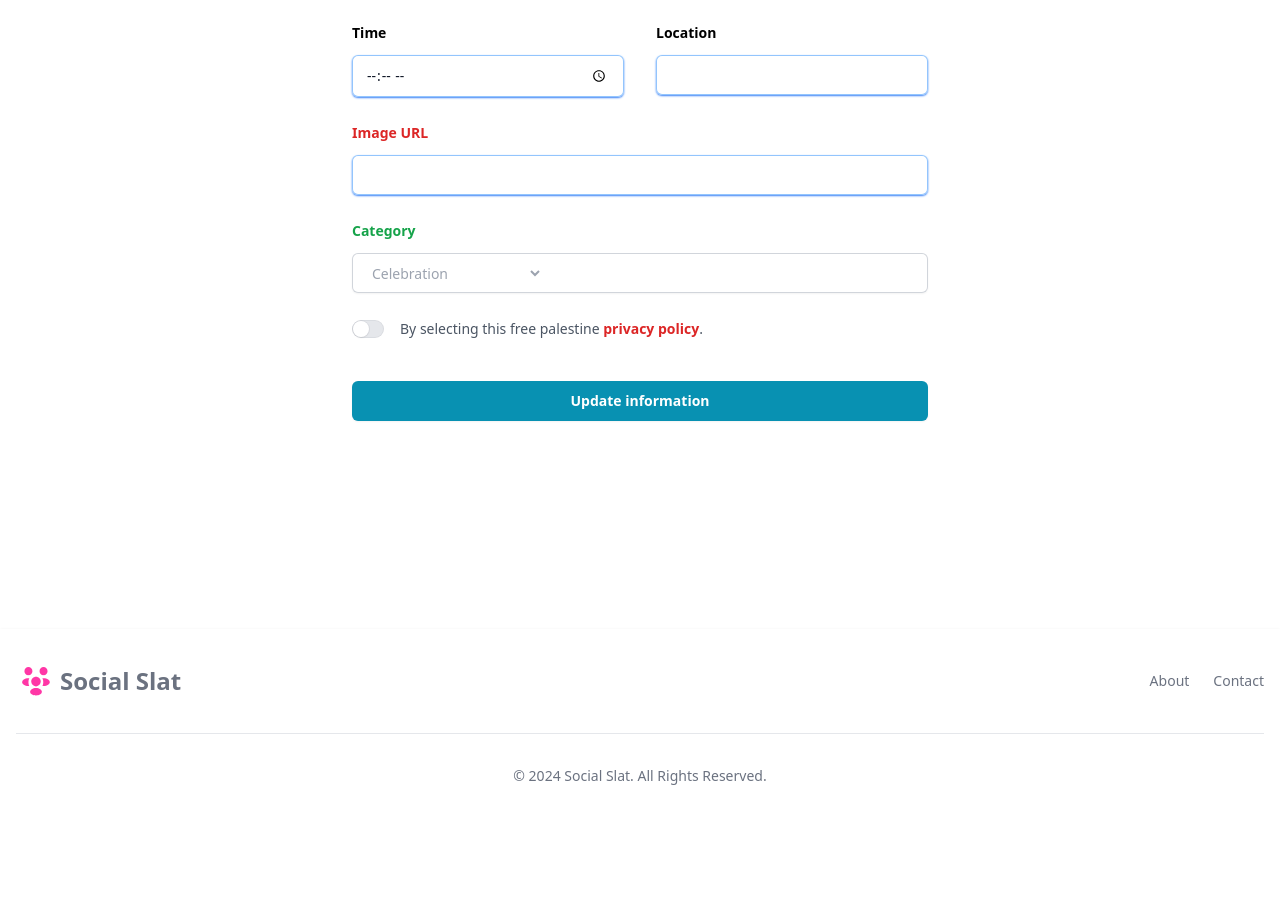
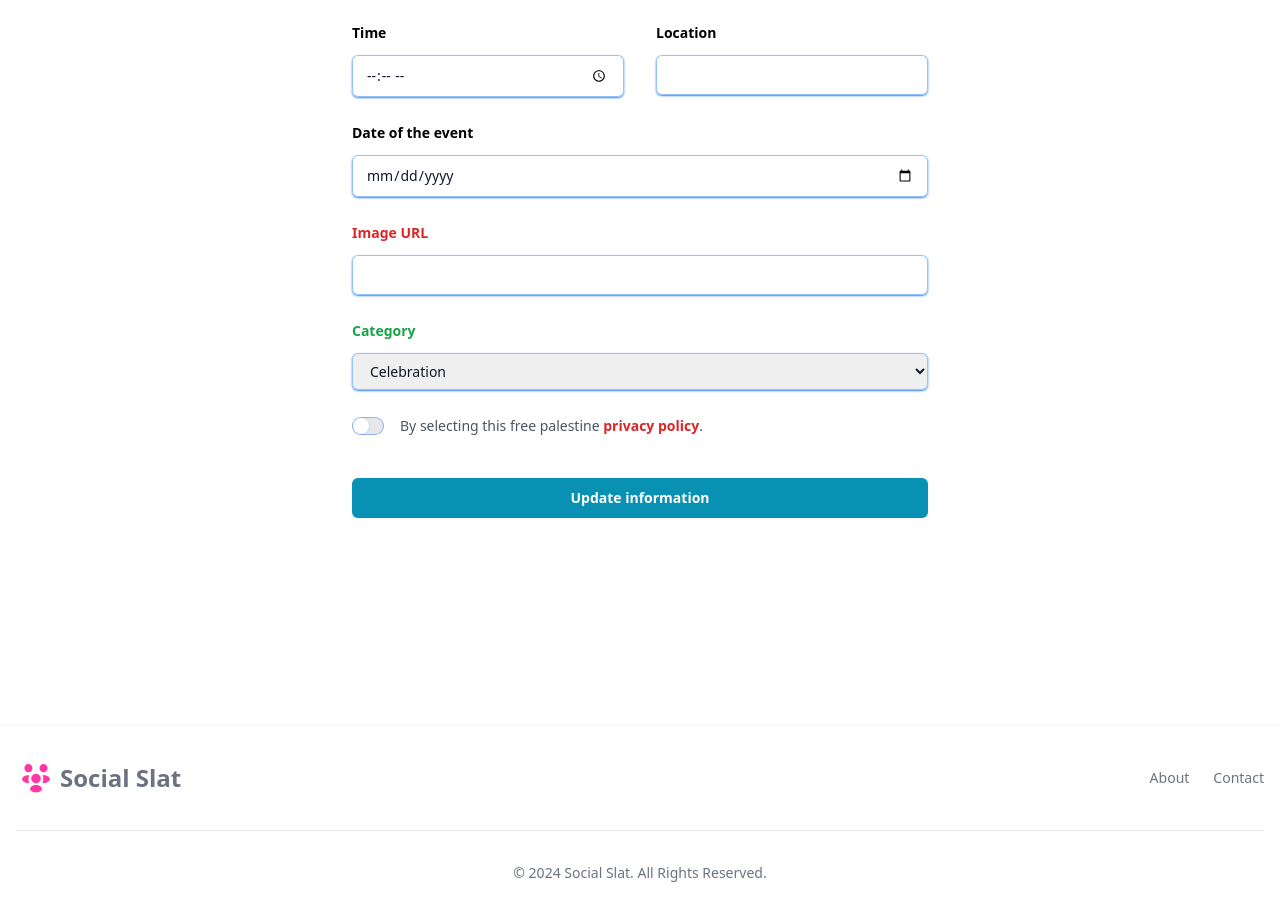
Before and after one commit to Franmg94/SocialSlat, a React (Vite) app in the folder social-slat-app/: page /events/1 in a window 1280 px wide. Shown: the part 900-1815 px from the top of the page. Before the commit the page ends 1718 px from the top, so only its background shows below. Built offline with nearby package versions, Linux system fonts and the light colour scheme; no server answers; what @tailwindcss/custom-forms would draw is missing.

Commit message:
Uploads all the information from event and activates a toggle button

```diff
--- a/social-slat-app/src/components/EditEvent.jsx
+++ b/social-slat-app/src/components/EditEvent.jsx
@@ -15,8 +15,9 @@ export default function EditEvent() {
   const [date, setDate] = useState("");
   const [location, setLocation] = useState("");
   const [image, setImage] = useState("");
+  const [category, setCategory] = useState("");
 
-
+  const [isEnabled, setIsEnabled] = useState(false);
 
   function getEvent() {
     axios
@@ -24,7 +25,7 @@ export default function EditEvent() {
       .then((response) => {
         console.log("Event fetched from EditEvent", response.data);
 
-        setCopyEvent(response.data)
+        setCopyEvent(response.data);
 
         setTitle(response.data.title);
         setDescription(response.data.description);
@@ -32,6 +33,7 @@ export default function EditEvent() {
         setDate(response.data.date);
         setLocation(response.data.location);
         setImage(response.data.image);
+        setCategory(response.data.category);
       })
       .catch((error) => {
         console.log(error);
@@ -43,28 +45,19 @@ export default function EditEvent() {
   }, [eventId]);
 
   function refreshPage() {
-      window.location.reload(false)
+    window.location.reload(false);
   }
 
-  // console.log("Title from useState: ", title);
-  // console.log("Time from useState: ", time);
-  // console.log("Image from useState: ", image);
-
-
-
-  //
-  // I NEED TO PUT ANOTHER DATE EDIT IN THE FORM
-  //
+  const toggleButton = () => {
+    setIsEnabled((prevEnabled) => !prevEnabled)
+  }
 
   console.log("Copy event: ", copyEvent);
-
-
 
   const handleFormSubmit = (e) => {
     e.preventDefault();
 
     const requestBody = {
-
       title,
       description,
       date,
@@ -73,12 +66,12 @@ export default function EditEvent() {
       image,
       creator: copyEvent.creator,
       comments: copyEvent.comments,
-          category: copyEvent.category,
+      category,
       participants: copyEvent.participants,
-          squad: copyEvent.squad
+      squad: copyEvent.squad,
     };
 
-        console.log("Req Body" , requestBody)
+    console.log("Req Body", requestBody);
 
     axios
       .put(`${API_URL}/events/${eventId}`, requestBody)
@@ -93,24 +86,43 @@ export default function EditEvent() {
       });
   };
 
-
-
-    return(
+  return (
     <>
       <div className="bg-white px-6 py-24 sm:py-32 lg:px-8">
-  <div className="absolute inset-x-0 top-[-10rem] -z-10 transform-gpu overflow-hidden blur-3xl sm:top-[-20rem]" aria-hidden="true">
-    <div className="relative left-1/2 -z-10 aspect-[1155/678] w-[36.125rem] max-w-none -translate-x-1/2 rotate-[30deg] bg-gradient-to-tr from-[#ff80b5] to-[#9089fc] opacity-30 sm:left-[calc(50%-40rem)] sm:w-[72.1875rem]" style={{ clipPath: "polygon(74.1% 44.1%, 100% 61.6%, 97.5% 26.9%, 85.5% 0.1%, 80.7% 2%, 72.5% 32.5%, 60.2% 62.4%, 52.4% 68.1%, 47.5% 58.3%, 45.2% 34.5%, 27.5% 76.7%, 0.1% 64.9%, 17.9% 100%, 27.6% 76.8%, 76.1% 97.7%, 74.1% 44.1%)" }}></div>
+        <div
+          className="absolute inset-x-0 top-[-10rem] -z-10 transform-gpu overflow-hidden blur-3xl sm:top-[-20rem]"
+          aria-hidden="true"
+        >
+          <div
+            className="relative left-1/2 -z-10 aspect-[1155/678] w-[36.125rem] max-w-none -translate-x-1/2 rotate-[30deg] bg-gradient-to-tr from-[#ff80b5] to-[#9089fc] opacity-30 sm:left-[calc(50%-40rem)] sm:w-[72.1875rem]"
+            style={{
+              clipPath:
+                "polygon(74.1% 44.1%, 100% 61.6%, 97.5% 26.9%, 85.5% 0.1%, 80.7% 2%, 72.5% 32.5%, 60.2% 62.4%, 52.4% 68.1%, 47.5% 58.3%, 45.2% 34.5%, 27.5% 76.7%, 0.1% 64.9%, 17.9% 100%, 27.6% 76.8%, 76.1% 97.7%, 74.1% 44.1%)",
+            }}
+          ></div>
         </div>
         <div className="mx-auto max-w-2xl text-center">
-    <h2 className="text-3xl font-bold tracking-tight text-gray-900 sm:text-4xl">Edit Event </h2>
-    <p className="mt-2 text-lg leading-8 text-gray-600">Update the information of your event.</p>
+          <h2 className="text-3xl font-bold tracking-tight text-gray-900 sm:text-4xl">
+            Edit Event{" "}
+          </h2>
+          <p className="mt-2 text-lg leading-8 text-gray-600">
+            Update the information of your event.
+          </p>
         </div>
-  <form onSubmit={handleFormSubmit} method="PUT" className="mx-auto mt-16 max-w-xl sm:mt-20">
+        <form
+          onSubmit={handleFormSubmit}
+          method="PUT"
+          className="mx-auto mt-16 max-w-xl sm:mt-20"
+        >
           <div className="grid grid-cols-1 gap-x-8 gap-y-6 sm:grid-cols-2">
-
             {/* TITLE */}
             <div className="sm:col-span-2">
-        <label htmlFor="company" className="block text-sm font-semibold leading-6 text-black">Title of the event</label>
+              <label
+                htmlFor="company"
+                className="block text-sm font-semibold leading-6 text-black"
+              >
+                Title of the event
+              </label>
               <div className="mt-2.5">
                 <input
                   type="text"
@@ -127,7 +139,12 @@ export default function EditEvent() {
 
             {/* Description */}
             <div className="sm:col-span-2">
-        <label htmlFor="description" className="block text-sm font-semibold leading-6 text-green-600">Description</label>
+              <label
+                htmlFor="description"
+                className="block text-sm font-semibold leading-6 text-green-600"
+              >
+                Description
+              </label>
               <div className="mt-2.5">
                 <textarea
                   name="description"
@@ -143,7 +160,12 @@ export default function EditEvent() {
 
             {/* TIME AND LOCATION */}
             <div>
-        <label htmlFor="time" className="block text-sm font-semibold leading-6 text-black">Time</label>
+              <label
+                htmlFor="time"
+                className="block text-sm font-semibold leading-6 text-black"
+              >
+                Time
+              </label>
               <div className="mt-2.5">
                 <input
                   type="time"
@@ -152,11 +174,17 @@ export default function EditEvent() {
                   className="block w-full rounded-md border-0 px-3.5 py-2 text-gray-900 shadow-sm shadow-blue-500 ring-1 ring-inset ring-blue-300 placeholder:text-gray-400 focus:ring-2 focus:ring-inset focus:ring-blue-400 sm:text-sm sm:leading-6"
                   placeholder={time}
                   value={time}
-            onChange={(e) => setTime(e.target.value)} />
+                  onChange={(e) => setTime(e.target.value)}
+                />
               </div>
             </div>
             <div>
-        <label htmlFor="location" className="block text-sm font-semibold leading-6 text-black">Location</label>
+              <label
+                htmlFor="location"
+                className="block text-sm font-semibold leading-6 text-black"
+              >
+                Location
+              </label>
               <div className="mt-2.5">
                 <input
                   type="text"
@@ -166,13 +194,40 @@ export default function EditEvent() {
                   className="block w-full rounded-md border-0 px-3.5 py-2 text-gray-900 shadow-sm ring-1 ring-inset shadow-blue-500 ring-blue-300 placeholder:text-gray-400 focus:ring-2 focus:ring-inset focus:ring-blue-400 sm:text-sm sm:leading-6"
                   placeholder={location}
                   value={location}
-            onChange={(e) => setLocation(e.target.value)} />
+                  onChange={(e) => setLocation(e.target.value)}
+                />
+              </div>
+            </div>
+
+            {/* DATE */}
+            <div className="sm:col-span-2">
+              <label
+                htmlFor="date"
+                className="block text-sm font-semibold leading-6 text-black"
+              >
+                Date of the event
+              </label>
+              <div className="mt-2.5">
+                <input
+                  type="date"
+                  name="date"
+                  id="date"
+                  className="block w-full rounded-md border-0 px-3.5 py-2 text-gray-900 shadow-sm  ring-1 ring-inset shadow-blue-500 ring-blue-300 placeholder:text-gray-400 focus:ring-inset focus:ring-blue-400 sm:text-sm sm:leading-6"
+                  required={false}
+                  value={date}
+                  onChange={(e) => setDate(e.target.value)}
+                />
               </div>
             </div>
 
             {/* IMAGE */}
             <div className="sm:col-span-2">
-        <label htmlFor="image" className="block text-sm font-semibold leading-6 text-red-600">Image URL</label>
+              <label
+                htmlFor="image"
+                className="block text-sm font-semibold leading-6 text-red-600"
+              >
+                Image URL
+              </label>
               <div className="mt-2.5">
                 <input
                   type="text"
@@ -187,49 +242,82 @@ export default function EditEvent() {
             </div>
 
             {/* CATEGORY */}
-      {/* I NEED TO CREATE A VALUE AND USE STATE */}
             <div className="sm:col-span-2">
-        <label htmlFor="phone-number" className="block text-sm font-semibold leading-6 text-green-600">Category</label>
+              <label
+                htmlFor="category"
+                className="block text-sm font-semibold leading-6 text-green-600"
+              >
+                Category
+              </label>
               <div className="relative mt-2.5">
-          <div className="absolute inset-y-0 left-0 flex items-center">
-            <label htmlFor="category" className="sr-only">Country</label>
-            <select id="category" name="category" className="h-full rounded-md border-0 bg-transparent bg-none py-0 pl-4 pr-9 text-gray-400 focus:ring-2 focus:ring-inset focus:ring-indigo-600 sm:text-sm">
-              <option>Celebration</option>
-              <option>Education</option>
-              <option>Health & Wellness</option>
-              <option>Arts & Culture</option>
-              <option>Literature</option>
-              <option>Hang Out</option>
+                <div className="inline-block relative w-full">
+                  <select
+                    id="category"
+                    className="block w-full rounded-md border-0 px-3.5 py-2 text-gray-900 shadow-sm  ring-1 ring-inset shadow-blue-500 ring-blue-300 placeholder:text-gray-400 focus:ring-inset focus:ring-blue-400 sm:text-sm sm:leading-6"
+                    onChange={(e) => setCategory(e.target.value)}
+                    value={category}
+                  >
+                    <option value="Celebration">Celebration</option>
+                    <option value="Education">Education</option>
+                    <option value="Health & Wellness">Health & Wellness</option>
+                    <option value="Arts & Culture">Arts & Culture</option>
+                    <option value="Literature">Literature</option>
+                    <option value="Hang Out">Hang Out</option>
                   </select>
-
                 </div>
-          <input type="tel" name="phone-number" id="phone-number" autoComplete="tel" className="block w-full rounded-md border-0 px-3.5 py-2 pl-20 text-gray-900 shadow-sm ring-1 ring-inset ring-gray-300 placeholder:text-gray-400 focus:ring-2 focus:ring-inset focus:ring-indigo-600 sm:text-sm sm:leading-6" />
               </div>
             </div>
 
 
+            {/* TOGGLE BUTTON */}
             <div className="flex gap-x-4 sm:col-span-2">
               <div className="flex h-6 items-center">
                 {/* Enabled: "bg-indigo-600", Not Enabled: "bg-gray-200" */}
-          <button type="button" className="bg-gray-200 flex w-8 flex-none cursor-pointer rounded-full p-px ring-1 ring-inset ring-gray-900/5 transition-colors duration-200 ease-in-out focus-visible:outline focus-visible:outline-2 focus-visible:outline-offset-2 focus-visible:outline-indigo-600" role="switch" aria-checked="false" aria-labelledby="switch-1-label">
+                <button
+                  type="button"
+                  className={`flex w-8 flex-none cursor-pointer rounded-full p-px ring-1 ring-inset transition-colors duration-200 ease-in-out focus-visible:outline focus-visible:outline-2 focus-visible:outline-offset-2 focus-visible:outline-indigo-600 ${
+                    isEnabled ? 'bg-indigo-600' : 'bg-gray-200'
+                  }`}
+                  role="switch"
+                  onClick={toggleButton}
+                  aria-checked={isEnabled}
+                  aria-labelledby="switch-1-label"
+                >
                   <span className="sr-only">Agree to policies</span>
                   {/* Enabled: "translate-x-3.5", Not Enabled: "translate-x-0" */}
-            <span aria-hidden="true" className="translate-x-0 h-4 w-4 transform rounded-full bg-white shadow-sm ring-1 ring-gray-900/5 transition duration-200 ease-in-out"></span>
+                  <span
+                    aria-hidden="true"
+                    className={`h-4 w-4 transform rounded-full bg-white shadow-sm ring-1 ring-gray-900/5 transition duration-200 ease-in-out ${
+                      isEnabled ? 'translate-x-3.5' : 'translate-x-0'
+                    }`}
+                  ></span>
                 </button>
               </div>
-        <label className="text-sm leading-6 text-gray-600" id="switch-1-label">
+              <label
+                className="text-sm leading-6 text-gray-600"
+                id="switch-1-label"
+              >
                 By selecting this free palestine
-          <a href="#" className="font-semibold text-red-600"> privacy&nbsp;policy</a>.
+                <a href="#" className="font-semibold text-red-600">
+                  {" "}
+                  privacy&nbsp;policy
+                </a>
+                .
               </label>
             </div>
           </div>
+
+          {/* SUBMIT */}
           <div className="mt-10">
-      <button type="submit" className="block w-full rounded-md bg-cyan-600 px-3.5 py-2.5 text-center text-sm font-semibold text-white shadow-sm hover:bg-green-500 focus-visible:outline focus-visible:outline-2 focus-visible:outline-offset-2 focus-visible:outline-indigo-600">Update information</button>
+            <button
+              type="submit"
+              className="block w-full rounded-md bg-cyan-600 px-3.5 py-2.5 text-center text-sm font-semibold text-white shadow-sm hover:bg-green-500 focus-visible:outline focus-visible:outline-2 focus-visible:outline-offset-2 focus-visible:outline-indigo-600"
+            >
+              Update information
+            </button>
           </div>
         </form>
       </div>
-
-
     </>
-    )
+  );
 }
```
Lines whose indentation alone changed are shown as unchanged.
